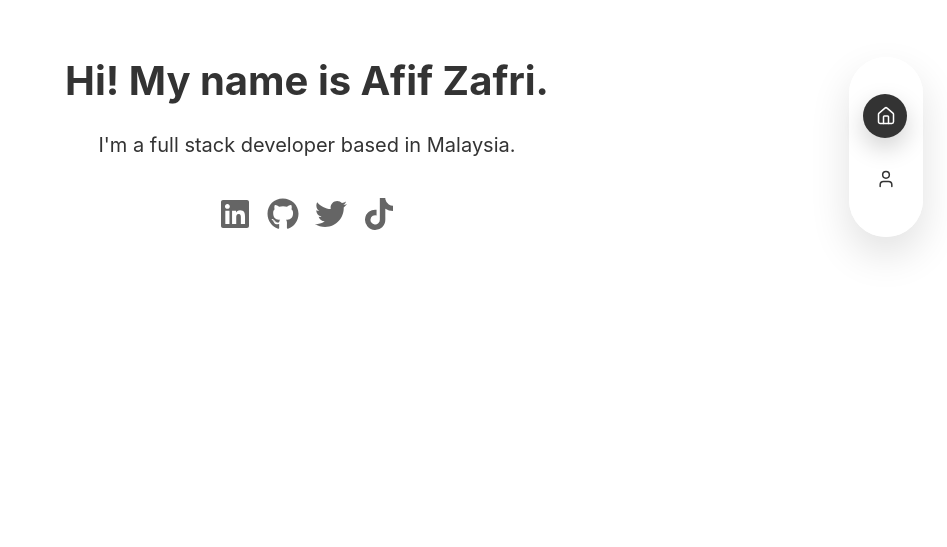
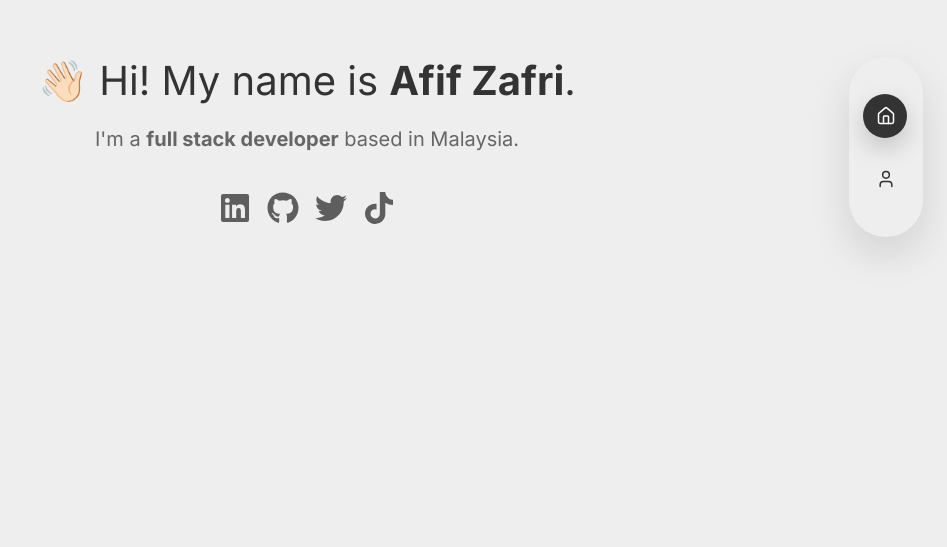
Before and after one commit to afzafri/afifzafri.com, a Next.js app: page / in a window 1280 px wide. Shown: the part 253-800 px from the top of the page, without its empty margins (333-1280 px from the left). Built offline with nearby package versions, Linux system fonts and the light colour scheme.

Commit message:
feat: update typography with Inter font and refine color scheme

```diff
--- a/app/globals.css
+++ b/app/globals.css
@@ -9,10 +9,9 @@ html {
 }
 
 body {
-  font-family: -apple-system, BlinkMacSystemFont, 'Segoe UI', Roboto, Oxygen, Ubuntu, Cantarell, sans-serif;
   line-height: 1.6;
-  color: #333;
-  background: #fff;
+  color: #454545;
+  background: #EEEEEE;
 }
 
 /* Navigation */
@@ -81,12 +80,24 @@ body {
 
 .hero-title {
   font-size: 2.5rem;
-  font-weight: bold;
+  font-weight: 400;
   margin-bottom: 1rem;
+  line-height: 1.3;
+  color: #333;
+}
+
+.hero-title strong {
+  font-weight: 700;
 }
 
 .hero-subtitle {
   font-size: 1.25rem;
+  font-weight: 400;
+  color: #666;
+}
+
+.hero-subtitle strong {
+  font-weight: 700;
 }
 
 .social-links {
@@ -217,7 +228,7 @@ body {
   width: 74px;
   height: 180px;
   border-radius: 38px;
-  background: rgba(255, 255, 255, 0.95);
+  background: #EEEEEE;
   backdrop-filter: blur(10px);
   box-shadow: 0 18px 40px rgba(0, 0, 0, 0.12);
   display: flex;
--- a/app/layout.tsx
+++ b/app/layout.tsx
@@ -1,5 +1,8 @@
 import type { Metadata } from "next";
+import { Inter } from "next/font/google";
 import "./globals.css";
+
+const inter = Inter({ subsets: ["latin"] });
 
 export const metadata: Metadata = {
   title: "Afif Zafri - Full Stack Developer & Team Lead",
@@ -39,7 +42,7 @@ export default function RootLayout({
 }>) {
   return (
     <html lang="en">
-      <body>{children}</body>
+      <body className={inter.className}>{children}</body>
     </html>
   );
 }
--- a/app/page.tsx
+++ b/app/page.tsx
@@ -16,10 +16,10 @@ export default function Home() {
         <section className="hero-section">
           <div className="hero-content">
             <h1 className="hero-title">
-              Hi! My name is Afif Zafri.
+              👋🏻 Hi! My name is <strong>Afif Zafri</strong>.
             </h1>
             <p className="hero-subtitle">
-              I&apos;m a full stack developer based in Malaysia.
+              I&apos;m a <strong>full stack developer</strong> based in Malaysia.
             </p>
 
             <div className="social-links">
```
